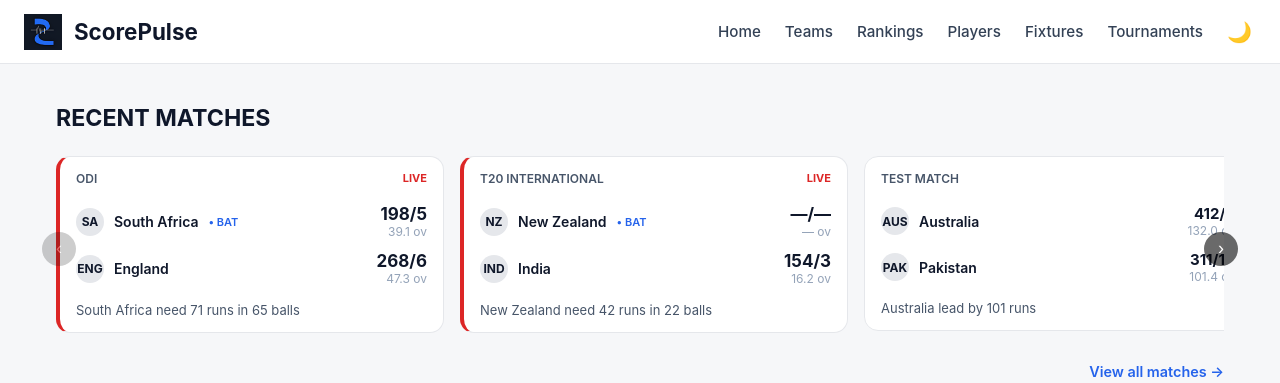
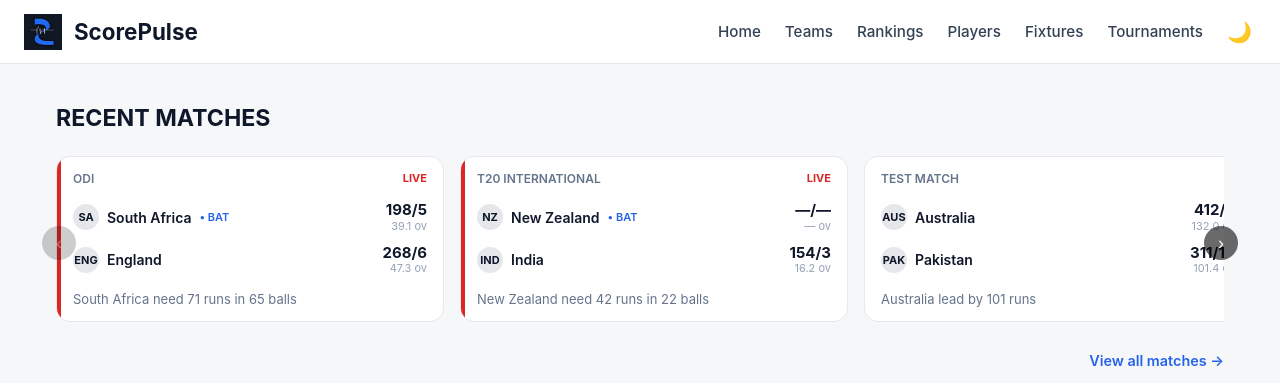
Before and after one commit to HimanshuAggarwal1404/ScorePulse, a React (Vite) app: page / in a window 1280 px wide. Shown: the top 383 px of the page. Built offline with nearby package versions, Linux system fonts and the light colour scheme.

Commit message:
minor improvements

```diff
--- a/src/App.jsx
+++ b/src/App.jsx
@@ -11,6 +11,7 @@ import Fixtures from "./Pages/Fixtures";
 import Tournaments from "./Pages/Tournaments";
 import PointsTable from "./Pages/PointsTable";
 import ErrorPage from "./Pages/ErrorPage";
+import NetworkBanner from "./Components/NetworkBanner";
 
 /* ---------- Components ---------- */
 
@@ -39,6 +40,8 @@ const App = () => {
 
   return (
     <BrowserRouter>
+            <NetworkBanner />
+
       <Routes>
         {/* Home */}
         <Route path="/" element={<Home />} />
--- /dev/null
+++ b/src/Components/EmptyState.jsx
@@ -0,0 +1,63 @@
+import React from "react";
+import styled from "styled-components";
+import { Link } from "react-router-dom";
+import { useTheme } from "../context/ThemeContext";
+
+const Wrap = styled.div`
+  padding: 48px 24px;
+  text-align: center;
+  border-radius: 14px;
+  background: ${({ theme }) => theme.cardBg};
+  border: 1px solid ${({ theme }) => theme.border};
+`;
+
+const Icon = styled.div`
+  font-size: 2.5rem;
+  margin-bottom: 12px;
+`;
+
+const Title = styled.div`
+  font-size: 1.1rem;
+  font-weight: 600;
+  margin-bottom: 6px;
+  color: ${({ theme }) => theme.textPrimary};
+`;
+
+const Text = styled.div`
+  font-size: 0.9rem;
+  color: ${({ theme }) => theme.textMuted};
+  margin-bottom: 16px;
+`;
+
+const Action = styled(Link)`
+  display: inline-block;
+  padding: 8px 16px;
+  border-radius: 8px;
+  background: ${({ theme }) => theme.highlight};
+  color: #fff;
+  font-weight: 600;
+  text-decoration: none;
+`;
+
+const EmptyState = ({ icon, title, text, actionLabel, actionTo }) => {
+  const { darkMode } = useTheme();
+
+  const theme = {
+    cardBg: darkMode ? "#151c2f" : "#ffffff",
+    border: darkMode ? "#24304a" : "#e5e7eb",
+    textPrimary: darkMode ? "#f5f7fa" : "#0f172a",
+    textMuted: darkMode ? "#9aa4b2" : "#64748b",
+    highlight: darkMode ? "#60a5fa" : "#2563eb",
+  };
+
+  return (
+    <Wrap theme={theme}>
+      <Icon>{icon}</Icon>
+      <Title theme={theme}>{title}</Title>
+      <Text theme={theme}>{text}</Text>
+      {actionLabel && <Action to={actionTo} theme={theme}>{actionLabel}</Action>}
+    </Wrap>
+  );
+};
+
+export default EmptyState;
--- a/src/Components/MatchCard.jsx
+++ b/src/Components/MatchCard.jsx
@@ -8,19 +8,19 @@ const colors = {
   light: {
     cardBg: "#ffffff",
     border: "#e5e7eb",
+    textPrimary: "#0f172a",
+    textSecondary: "#64748b",
+    textMuted: "#94a3b8",
     liveAccent: "#dc2626",
-    textPrimary: "#0f172a",
-    textSecondary: "#475569",
-    textMuted: "#94a3b8",
     highlight: "#2563eb",
   },
   dark: {
     cardBg: "#151c2f",
     border: "#24304a",
-    liveAccent: "#f87171",
     textPrimary: "#f5f7fa",
     textSecondary: "#c7d0dd",
     textMuted: "#9aa4b2",
+    liveAccent: "#f87171",
     highlight: "#60a5fa",
   },
 };
@@ -28,30 +28,41 @@ const colors = {
 /* ---------- STYLED ---------- */
 
 const Card = styled.div`
+  position: relative;
   background: ${({ theme }) => theme.cardBg};
   border: 1px solid ${({ theme }) => theme.border};
-  border-left: ${({ isLive, theme }) =>
-    isLive ? `4px solid ${theme.liveAccent}` : `1px solid ${theme.border}`};
   border-radius: 14px;
   padding: 14px 16px;
   font-family: "Inter", sans-serif;
+  overflow: hidden;
 
-  @media (max-width: 640px) {
-    padding: 16px;
-  }
+  ${({ isLive, theme }) =>
+    isLive &&
+    `
+    &::before {
+      content: "";
+      position: absolute;
+      left: 0;
+      top: 0;
+      bottom: 0;
+      width: 4px;
+      background: ${theme.liveAccent};
+    }
+  `}
 `;
+
 
 const Header = styled.div`
   display: flex;
   justify-content: space-between;
-  margin-bottom: 12px;
+  margin-bottom: 10px;
 `;
 
 const MatchType = styled.span`
   font-size: 12px;
   font-weight: 600;
+  color: ${({ theme }) => theme.textSecondary};
   text-transform: uppercase;
-  color: ${({ theme }) => theme.textSecondary};
 `;
 
 const Live = styled.span`
@@ -60,35 +71,31 @@ const Live = styled.span`
   color: ${({ theme }) => theme.liveAccent};
 `;
 
-/* ---------- TEAM ROW ---------- */
-
 const TeamRow = styled.div`
   display: flex;
+  align-items: center;
   justify-content: space-between;
+  gap: 12px;
   padding: 6px 0;
-
-  @media (max-width: 640px) {
-    flex-direction: column;
-    align-items: flex-start;
-    gap: 4px;
-  }
 `;
 
 const TeamLeft = styled.div`
   display: flex;
   align-items: center;
-  gap: 10px;
+  gap: 8px;
+  min-width: 0; /* IMPORTANT for ellipsis */
+  flex: 1;
 `;
 
 const Badge = styled.div`
-  width: 28px;
-  height: 28px;
+  width: 26px;
+  height: 26px;
   border-radius: 50%;
   background: ${({ theme }) => theme.border};
   display: flex;
   align-items: center;
   justify-content: center;
-  font-size: 12px;
+  font-size: 11px;
   font-weight: 700;
   flex-shrink: 0;
 `;
@@ -97,69 +104,41 @@ const TeamName = styled.span`
   font-size: 14px;
   font-weight: 600;
   color: ${({ theme }) => theme.textPrimary};
-  max-width: 150px;
 
   white-space: nowrap;
   overflow: hidden;
   text-overflow: ellipsis;
-
-  @media (max-width: 640px) {
-    max-width: 100%;
-    font-size: 15px;
-  }
 `;
 
 const Batting = styled.span`
   font-size: 11px;
   font-weight: 600;
   color: ${({ theme }) => theme.highlight};
-
-  @media (max-width: 640px) {
-    display: none;
-  }
+  flex-shrink: 0;
 `;
 
 const ScoreBlock = styled.div`
   text-align: right;
-
-  @media (max-width: 640px) {
-    text-align: left;
-    margin-left: 38px; /* aligns under team name */
-  }
+  flex-shrink: 0;
+  min-width: 72px; /* LOCKS RIGHT COLUMN */
 `;
 
 const Score = styled.div`
-  font-size: ${({ isLive }) => (isLive ? "17px" : "15px")};
+  font-size: 15px;
   font-weight: 700;
   color: ${({ theme }) => theme.textPrimary};
-
-  @media (max-width: 640px) {
-    font-size: 18px;
-  }
+  line-height: 1.1;
 `;
 
 const Overs = styled.div`
-  font-size: 12px;
+  font-size: 11px;
   color: ${({ theme }) => theme.textMuted};
 `;
-
-/* ---------- STATUS ---------- */
 
 const Status = styled.div`
   margin-top: 10px;
   font-size: 13px;
   color: ${({ theme }) => theme.textSecondary};
-
-  @media (max-width: 640px) {
-    font-size: 12px;
-
-    display: -webkit-box;
-    -webkit-line-clamp: 2;
-    -webkit-box-orient: vertical;
-
-    overflow: hidden;
-    text-overflow: ellipsis;
-  }
 `;
 
 /* ---------- COMPONENT ---------- */
@@ -203,7 +182,7 @@ const MatchCard = ({ matchData }) => {
           </TeamLeft>
 
           <ScoreBlock>
-            <Score theme={theme} isLive={isLive}>
+            <Score theme={theme}>
               {team.score}/{team.wickets}
             </Score>
             <Overs theme={theme}>{team.overs} ov</Overs>
--- /dev/null
+++ b/src/Components/NetworkBanner.jsx
@@ -0,0 +1,40 @@
+import React, { useEffect, useState } from "react";
+import styled from "styled-components";
+
+const Banner = styled.div`
+font-family: "Inter", sans-serif;
+  position: fixed;
+  bottom: 16px;
+  left: 50%;
+  transform: translateX(-50%);
+  padding: 10px 16px;
+  border-radius: 999px;
+  font-size: 0.85rem;
+  font-weight: 600;
+  background: ${({ online }) => (online ? "#16a34a" : "#dc2626")};
+  color: white;
+  z-index: 9999;
+`;
+
+const NetworkBanner = () => {
+  const [online, setOnline] = useState(navigator.onLine);
+
+  useEffect(() => {
+    const on = () => setOnline(true);
+    const off = () => setOnline(false);
+
+    window.addEventListener("online", on);
+    window.addEventListener("offline", off);
+
+    return () => {
+      window.removeEventListener("online", on);
+      window.removeEventListener("offline", off);
+    };
+  }, []);
+
+  if (online) return null;
+
+  return <Banner online={false}>You are offline!</Banner>;
+};
+
+export default NetworkBanner;
--- a/src/Pages/Fixtures.jsx
+++ b/src/Pages/Fixtures.jsx
@@ -2,6 +2,7 @@ import React from "react";
 import styled from "styled-components";
 import { useSearchParams, useNavigate } from "react-router-dom";
 import Header from "../Components/Header";
+import EmptyState from "../Components/EmptyState";
 import { useTheme } from "../context/ThemeContext";
 
 /* ---------- THEME ---------- */
@@ -39,20 +40,11 @@ const Container = styled.div`
   max-width: 1100px;
   margin: 24px auto;
   padding: 0 16px;
-
-  @media (max-width: 768px) {
-    margin: 16px auto;
-  }
 `;
 
 const Title = styled.h1`
   color: ${({ theme }) => theme.text};
   margin-bottom: 16px;
-  font-size: 1.6rem;
-
-  @media (max-width: 768px) {
-    font-size: 1.4rem;
-  }
 `;
 
 /* ---------- STICKY TABS ---------- */
@@ -63,28 +55,18 @@ const StickyTabs = styled.div`
   z-index: 50;
   background: ${({ theme }) => theme.bg};
   padding: 12px 0;
-
-  @media (max-width: 768px) {
-    padding: 8px 0;
-  }
 `;
 
 const Tabs = styled.div`
   display: flex;
   gap: 12px;
-
-  @media (max-width: 768px) {
-    gap: 8px;
   overflow-x: auto;
-    -webkit-overflow-scrolling: touch;
-  }
 `;
 
 const Tab = styled.button`
   background: ${({ active, theme }) =>
     active ? theme.accent : "transparent"};
-  color: ${({ active, theme }) =>
-    active ? "#fff" : theme.text};
+  color: ${({ active }) => (active ? "#fff" : "inherit")};
   border: 1px solid ${({ theme }) => theme.border};
   padding: 8px 14px;
   border-radius: 8px;
@@ -96,11 +78,6 @@ const Tab = styled.button`
     background: ${({ active, theme }) =>
       active ? theme.accent : theme.hover};
   }
-
-  @media (max-width: 768px) {
-    padding: 6px 12px;
-    font-size: 0.85rem;
-  }
 `;
 
 /* ---------- SERIES BLOCK ---------- */
@@ -111,10 +88,6 @@ const SeriesBlock = styled.div`
   border: 1px solid ${({ theme }) => theme.border};
   border-radius: 12px;
   overflow: hidden;
-
-  @media (max-width: 768px) {
-    margin-top: 16px;
-  }
 `;
 
 const SeriesHeader = styled.div`
@@ -123,11 +96,6 @@ const SeriesHeader = styled.div`
   color: ${({ theme }) => theme.text};
   border-bottom: 1px solid ${({ theme }) => theme.border};
   background: ${({ theme }) => theme.hover};
-
-  @media (max-width: 768px) {
-    padding: 12px 14px;
-    font-size: 0.95rem;
-  }
 `;
 
 /* ---------- MATCH LIST ---------- */
@@ -138,7 +106,6 @@ const MatchRow = styled.div`
   padding: 14px 16px;
   border-bottom: 1px solid ${({ theme }) => theme.border};
   cursor: pointer;
-  align-items: center;
 
   &:hover {
     background: ${({ theme }) => theme.hover};
@@ -148,11 +115,9 @@ const MatchRow = styled.div`
     border-bottom: none;
   }
 
-  /* Mobile layout */
   @media (max-width: 768px) {
     grid-template-columns: 1fr;
     gap: 8px;
-    padding: 14px;
   }
 `;
 
@@ -165,10 +130,6 @@ const MatchInfo = styled.div`
 const Teams = styled.div`
   font-weight: 600;
   color: ${({ theme }) => theme.text};
-
-  @media (max-width: 768px) {
-    font-size: 0.95rem;
-  }
 `;
 
 const Meta = styled.div`
@@ -180,10 +141,6 @@ const Status = styled.div`
   font-size: 0.85rem;
   font-weight: 600;
   color: ${({ theme }) => theme.accent};
-
-  @media (max-width: 768px) {
-    font-size: 0.8rem;
-  }
 `;
 
 /* ---------- MOCK DATA ---------- */
@@ -265,6 +222,10 @@ const Fixtures = () => {
   const category = searchParams.get("type") || "current";
   const seriesList = fixturesData[category] || [];
 
+  const isEmpty =
+    seriesList.length === 0 ||
+    seriesList.every((s) => s.matches.length === 0);
+
   return (
     <Page theme={theme}>
       <Header />
@@ -291,7 +252,24 @@ const Fixtures = () => {
           </Tabs>
         </StickyTabs>
 
-        {seriesList.map((series) => (
+        {/* EMPTY STATE */}
+        {isEmpty && (
+          <EmptyState
+            icon="📅"
+            title="No matches right now"
+            text={
+              category === "current"
+                ? "There are no live or ongoing matches at the moment."
+                : "No matches available in this section."
+            }
+            actionLabel="View Upcoming Fixtures"
+            actionTo="/fixtures?type=future"
+          />
+        )}
+
+        {/* SERIES LIST */}
+        {!isEmpty &&
+          seriesList.map((series) => (
             <SeriesBlock key={series.series} theme={theme}>
               <SeriesHeader theme={theme}>{series.series}</SeriesHeader>
 
--- a/src/Pages/Home.jsx
+++ b/src/Pages/Home.jsx
@@ -1,39 +1,89 @@
-import React from "react";
+import React, { useEffect, useState } from "react";
 import styled from "styled-components";
 import Header from "../Components/Header";
 import MatchCarousel from "../Components/MatchCarousel";
 import MatchCarouselSkeleton from "../Components/MatchCarouselSkeleton";
+import EmptyState from "../Components/EmptyState";
 import { useTheme } from "../context/ThemeContext";
 
-/* ---------- MATCH DATA (TEMP MOCK) ---------- */
+/* ---------- MOCK MATCH DATA ---------- */
 
 const matchesData = [
+
   {
     type: "ODI",
     live: true,
-    team1: { name: "England", code: "ENG", score: "268", wickets: "6", overs: "47.3" },
-    team2: { name: "South Africa", code: "SA", score: "198", wickets: "5", overs: "39.1" },
+    team1: {
+      name: "England",
+      code: "ENG",
+      score: "268",
+      wickets: "6",
+      overs: "47.3",
+    },
+    team2: {
+      name: "South Africa",
+      code: "SA",
+      score: "198",
+      wickets: "5",
+      overs: "39.1",
+    },
     status: "South Africa need 71 runs in 65 balls",
   },
   {
     type: "T20 International",
     live: true,
-    team1: { name: "India", code: "IND", score: "154", wickets: "3", overs: "16.2" },
-    team2: { name: "New Zealand", code: "NZ", score: "—", wickets: "—", overs: "—" },
+    team1: {
+      name: "India",
+      code: "IND",
+      score: "154",
+      wickets: "3",
+      overs: "16.2",
+    },
+    team2: {
+      name: "New Zealand",
+      code: "NZ",
+      score: "—",
+      wickets: "—",
+      overs: "—",
+    },
     status: "New Zealand need 42 runs in 22 balls",
   },
   {
     type: "Test Match",
     live: false,
-    team1: { name: "Australia", code: "AUS", score: "412", wickets: "9", overs: "132.0" },
-    team2: { name: "Pakistan", code: "PAK", score: "311", wickets: "10", overs: "101.4" },
+    team1: {
+      name: "Australia",
+      code: "AUS",
+      score: "412",
+      wickets: "9",
+      overs: "132.0",
+    },
+    team2: {
+      name: "Pakistan",
+      code: "PAK",
+      score: "311",
+      wickets: "10",
+      overs: "101.4",
+    },
     status: "Australia lead by 101 runs",
   },
   {
     type: "T20 League",
     live: false,
-    team1: { name: "Chennai Super Kings", code: "CSK", score: "187", wickets: "5", overs: "20.0" },
-    team2: { name: "Mumbai Indians", code: "MI", score: "176", wickets: "8", overs: "20.0" },
+    team1: {
+      name: "Chennai Super Kings",
+      code: "CSK",
+      score: "187",
+      wickets: "5",
+      overs: "20.0",
+    },
+    team2: {
+      name: "Mumbai Indians",
+      code: "MI",
+      score: "176",
+      wickets: "8",
+      overs: "20.0",
+    },
     status: "CSK won by 11 runs",
   },
 ];
@@ -183,11 +233,20 @@ const NewsMeta = styled.div`
 
 const Home = () => {
   const { darkMode } = useTheme();
+  const [loading, setLoading] = useState(true);
 
   const theme = {
     cardBg: darkMode ? "#151c2f" : "#ffffff",
     muted: darkMode ? "#9aa4b2" : "#64748b",
   };
+
+  useEffect(() => {
+    const timer = setTimeout(() => {
+      setLoading(false);
+    }, 500);
+
+    return () => clearTimeout(timer);
+  }, []);
 
   return (
     <Page dark={darkMode}>
@@ -197,11 +256,24 @@ const Home = () => {
         {/* RECENT MATCHES */}
         <SectionTitle>RECENT MATCHES</SectionTitle>
 
-        {matchesData.length === 0 ? (
+        {loading ? (
           <MatchCarouselSkeleton />
+        ) : matchesData.length === 0 ? (
+          <EmptyState
+            icon="🏏"
+            title="No matches right now"
+            text="Check upcoming fixtures or recent results"
+            actionLabel="View Fixtures"
+            actionTo="/fixtures"
+          />
         ) : (
           <>
-            <MatchCarousel matches={matchesData} cardsPerView={3} scrollBy={2} />
+            <MatchCarousel
+              matches={matchesData}
+              cardsPerView={3}
+              scrollBy={2}
+            />
+
             <ViewAllWrapper>
               <ViewAllButton dark={darkMode} href="/fixtures">
                 View all matches →
```
Also changed, not shown: src/Components/MatchCarouselSkeleton.jsx (+96 -17 lines), src/Components/match.txt (added). Lines whose indentation alone changed are shown as unchanged.
